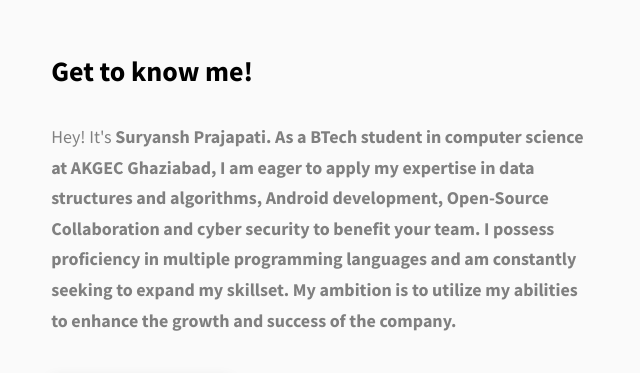
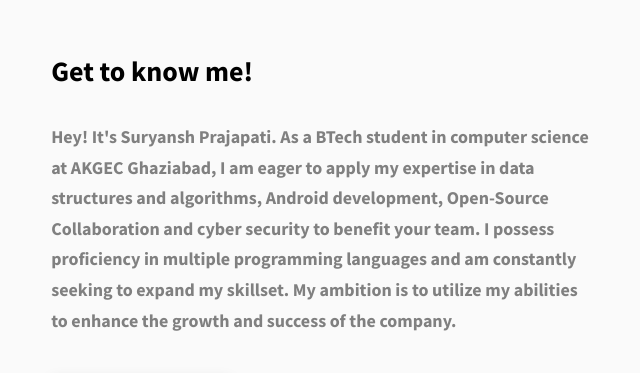
Before and after one commit to Suryansh1720001/Suryansh1720001.github.io, a website: page index.html in a window 1280 px wide. Shown: the part 1020-1393 px from the top of the page, 0-640 px from the left. Drawn offline with Linux system fonts and the light colour scheme.

Commit message:
update text bold

```diff
--- a/index.html
+++ b/index.html
@@ -171,12 +171,11 @@
           <h3 class="about__content-title">Get to know me!</h3>
           <div class="about__content-details">
             <p class="about__content-details-para">
-              Hey! It's
-              <strong>Suryansh Prajapati. </strong><b>As a BTech student in computer science at AKGEC Ghaziabad, I am eager
+              <strong>Hey! It's Suryansh Prajapati. As a BTech student in computer science at AKGEC Ghaziabad, I am eager
               to apply my expertise in data structures and algorithms, Android development, Open-Source Collaboration
               and cyber security to benefit your team. I possess proficiency in multiple programming languages and am
               constantly seeking to expand my skillset. My ambition is to utilize my abilities to enhance the growth and
-              success of the company.</b>
+              success of the company.</strong>
               <!-- I've done
               <strong> remote </strong>
               projects for agencies, consulted for startups, and collaborated
```
